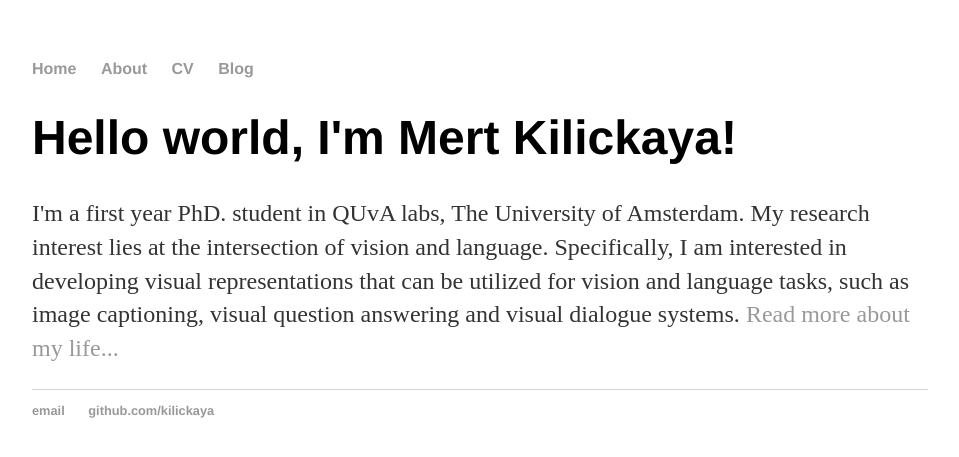
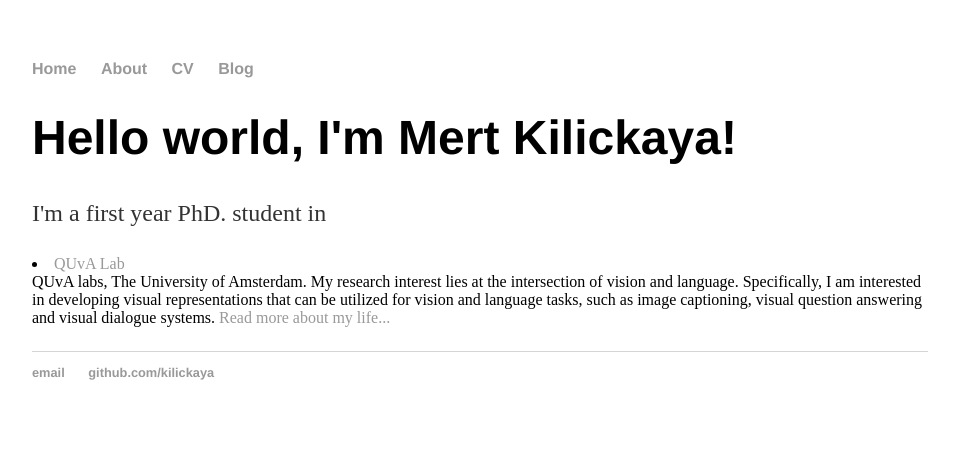
Before and after one commit to kilickaya/kilickaya.github.io, a Jekyll site: the page built from index.html, in a window 1280 px wide. Shown: the top 457 px of the page, without its empty margins (160-1119 px from the left). Built offline with Jekyll 4.4.1, drawn with Linux system fonts in a browser that asks for light colours.

Commit message:
Update index.html

```diff
--- a/index.html
+++ b/index.html
@@ -4,5 +4,6 @@
 ---
 <div class="blurb">
 	<h1>Hello world, I'm Mert Kilickaya!</h1>
-	<p>I'm a first year PhD. student in QUvA labs, The University of Amsterdam. My research interest lies at the intersection of vision and language. Specifically, I am interested in developing visual representations that can be utilized for vision and language tasks, such as image captioning, visual question answering and visual dialogue systems. <a href="/about">Read more about my life...</a></p>
+	<p>I'm a first year PhD. student in <li><a href="https://ivi.fnwi.uva.nl/quva/">QUvA Lab</a></li>
+QUvA labs, The University of Amsterdam. My research interest lies at the intersection of vision and language. Specifically, I am interested in developing visual representations that can be utilized for vision and language tasks, such as image captioning, visual question answering and visual dialogue systems. <a href="/about">Read more about my life...</a></p>
 </div><!-- /.blurb -->
```
